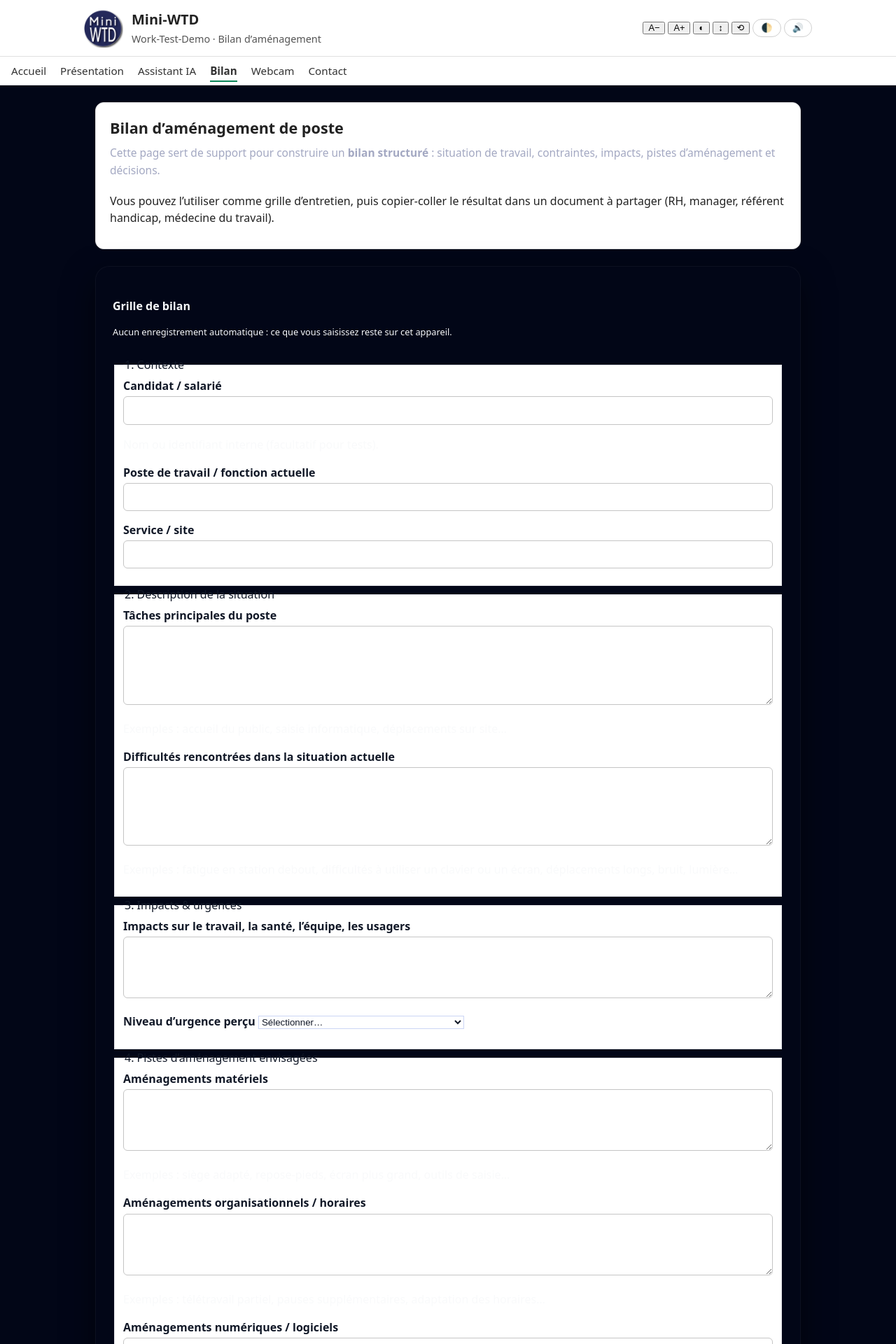
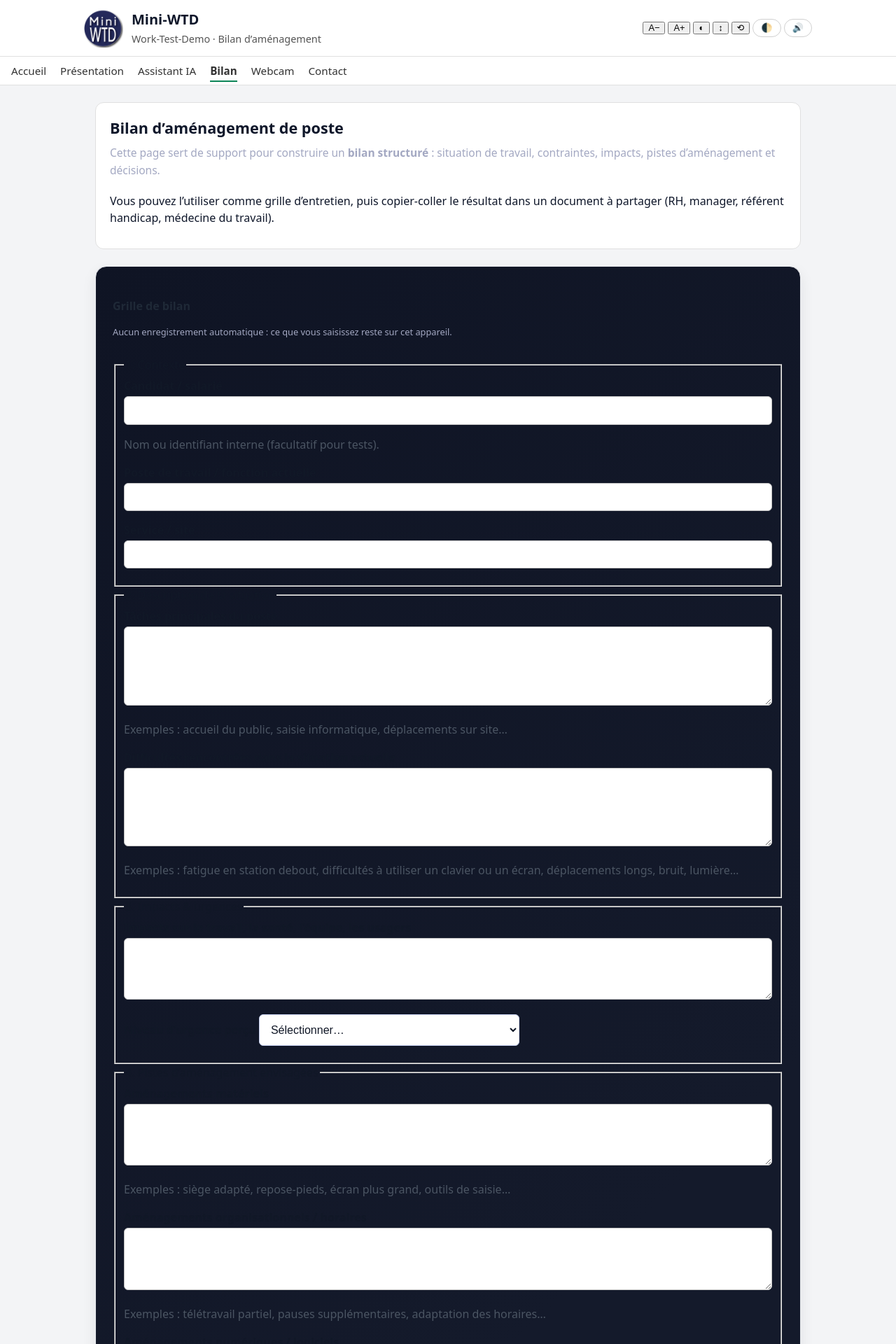
Before and after one commit to elanpourtous/Mini-WTD, a PHP site: page /evaluation-amenagement.html in a window 1280 px wide. Shown: the top 1920 px of the page at 70% size. Run offline with PHP 8.4, Linux system fonts and the light colour scheme.

Commit message:
Refactor CSS comments and improve styles
Updated comments for clarity and consistency. Adjusted styles for better readability on specific pages.

```diff
--- a/assets/css/mini-wtd-2025.css
+++ b/assets/css/mini-wtd-2025.css
@@ -1,6 +1,7 @@
 /* =========================================
    Mini-WTD · Charte graphique 2025 (Style B)
    Moderne · Tech · IA · Bleu nuit
+   + Compléments RGAA 2025
    ========================================= */
 
 /* ---------- 1. Variables globales ---------- */
@@ -169,8 +170,9 @@ img {
   display: flex;
   align-items: center;
   justify-content: center;
-  box-shadow: 0 0 0 2px rgba(255,255,255,0.06),
-              0 0 18px rgba(66, 70, 108, 0.9);
+  box-shadow:
+    0 0 0 2px rgba(255,255,255,0.06),
+    0 0 18px rgba(66, 70, 108, 0.9);
   overflow: hidden;
 }
 
@@ -396,7 +398,7 @@ img {
   outline-offset: 1px;
 }
 
-/* ---------- 9. Formulaires (bilan aménagement) ---------- */
+/* ---------- 9. Formulaires généraux ---------- */
 
 .mwtd-form-field {
   margin-bottom: 0.75rem;
@@ -455,7 +457,8 @@ img {
   color: var(--mwtd-text-muted);
 }
 
-/* Statuts pour tes bilans d’aménagement, candidats, etc. */
+/* Statuts pour bilans, candidats, etc. */
+
 .mwtd-pill-success {
   background: rgba(61,214,140,0.1);
   color: var(--mwtd-success);
@@ -472,11 +475,12 @@ img {
   background: rgba(69,176,255,0.1);
   color: var(--mwtd-info);
 }
+
 /* =========================================
    Complément RGAA 2025 · Mini-WTD
    - Focus visibles
-   - Mode contraste élevé (déjà branché via .high-contrast)
-   - Espacement augmenté (.large-spacing)
+   - Mode contraste élevé
+   - Espacement augmenté
    - Contenu masqué pour lecteurs d’écran
    - Réduction des animations
    ========================================= */
@@ -493,7 +497,6 @@ textarea:focus-visible {
   outline-offset: 2px;
 }
 
-/* On enlève les outlines moches par défaut */
 a:focus,
 button:focus,
 input:focus,
@@ -517,7 +520,7 @@ textarea:focus {
   border: 0 !important;
 }
 
-/* Variante : redevient visible au focus si besoin */
+/* Variante focusable */
 .sr-only-focusable:focus,
 .sr-only-focusable:active {
   position: static !important;
@@ -550,7 +553,7 @@ textarea:focus {
   padding-bottom: 1.9rem;
 }
 
-/* 4) Renfort contraste en mode .high-contrast (tu utilises déjà les variables) */
+/* 4) Renfort contraste général en mode .high-contrast */
 
 .high-contrast body {
   background-color: #000000;
@@ -607,13 +610,14 @@ td {
 th {
   text-align: left;
 }
+
 /* ============================
    Sous-navigation de page
    ============================ */
 
 .mwtd-subnav {
   position: sticky;
-  top: 0; /* ajuste si tu as déjà un header fixe */
+  top: 0;
   z-index: 30;
   margin: 0 auto 1rem;
   padding: 0.35rem 0.75rem;
@@ -661,258 +665,107 @@ th {
     justify-content: flex-start;
   }
 }
+
 /* =======================================
-   🚨 Boost contraste page webcam IA
+   PAGES SPÉCIALES — FORMULAIRES LISIBLES
+   (webcam IA + bilan d’aménagement)
    ======================================= */
 
+/* Corps en fond clair sur ces pages */
 body.webcam-page,
-body.webcam-page .mwtd-panel {
-  background: #020617; /* fond très sombre mais uniforme */
-}
-
-/* Les deux cartes principales */
-body.webcam-page .mwtd-panel .mwtd-card {
-  background: #020617;
-  color: #f9fafb;
-  box-shadow:
-    0 0 0 1px rgba(148, 163, 184, 0.5),
-    0 20px 40px rgba(15, 23, 42, 0.9);
-}
-
-/* Titres & textes dans le bloc webcam */
-body.webcam-page .mwtd-panel h2,
-body.webcam-page .mwtd-panel h3,
-body.webcam-page .mwtd-panel p,
-body.webcam-page .mwtd-panel li,
-body.webcam-page .mwtd-panel dt,
-body.webcam-page .mwtd-panel dd {
-  color: #f9fafb;
-}
-
-/* Légendes un peu moins fortes mais lisibles */
-body.webcam-page .form-hint,
-body.webcam-page .mwtd-observe-item dd {
-  color: #e5e7eb;
-}
-
-/* Overlay “en attente d’autorisation…” plus lisible */
-body.webcam-page .mwtd-webcam-overlay {
-  background: rgba(15,23,42,0.85);
-  color: #f9fafb;
-}
-
-/* ================================
-   Corrections de lisibilité formulaires
-   (bilan + webcam)
-   ================================ */
-
-/* Fond des panneaux : clair */
-.bilan-page .mwtd-panel,
-.webcam-page .mwtd-panel {
-  background-color: #f5f5f7;   /* gris très clair */
-  color: #111827;              /* texte foncé */
-}
-
-/* Cartes / blocs internes : blanc */
-.bilan-page .mwtd-card,
-.webcam-page .mwtd-card {
-  background-color: #ffffff;
-  color: #111827;
-  border-radius: 0.75rem;
-  box-shadow: 0 8px 20px rgba(15, 23, 42, 0.08);
-}
-
-/* Fieldsets et légendes */
-.mwtd-fieldset {
-  border: 1px solid #e5e7eb;
-  background-color: #ffffff;
-}
-
-.mwtd-fieldset legend {
-  color: #111827;
-}
-
-/* Inputs, selects, textareas lisibles sur fond clair */
-.mwtd-form input[type="text"],
-.mwtd-form input[type="email"],
-.mwtd-form input[type="tel"],
-.mwtd-form select,
-.mwtd-form textarea {
-  background-color: #ffffff;
-  color: #111827;
-  border: 1px solid #cbd5f5;
-}
-
-/* Texte d’aide */
-.form-hint {
-  color: #4b5563;
-}
-
-/* Labels bien visibles */
-.mwtd-form label {
-  color: #111827;
-}
-
-/* Quand le contraste élevé est activé,
-   on garde quand même une bonne lisibilité */
-.high-contrast .bilan-page .mwtd-panel,
-.high-contrast .webcam-page .mwtd-panel,
-.high-contrast .bilan-page .mwtd-card,
-.high-contrast .webcam-page .mwtd-card {
-  background-color: #ffffff !important;
-  color: #000000 !important;
-}
-
-<body class="bilan-page">
-
-/* ============================================================
-   🌟 Bilan d’aménagement — Version claire & lisible
-   ============================================================ */
-
-/* Corps de page en fond clair */
 body.bilan-page {
   background-color: #f3f4f6;
   color: #0f172a;
 }
 
-/* Bloc principal du formulaire */
-.bilan-page .mwtd-panel {
-  background-color: #ffffff;
-  color: #0f172a;
+/* Bloc principal */
+.webcam-page .mwtd-panel,
+.bilan-page  .mwtd-panel {
+  background-color: #f5f5f7;
+  color: #111827;
   border-radius: 1rem;
   box-shadow: 0 8px 20px rgba(15, 23, 42, 0.08);
-  padding: 2rem;
+  border: 1px solid #e5e7eb;
 }
 
-/* Cartes internes */
-.bilan-page .mwtd-card,
-.bilan-page fieldset {
-  background-color: #ffffff !important;
+/* Cartes / fieldsets internes */
+.webcam-page .mwtd-card,
+.bilan-page  .mwtd-card,
+.bilan-page  .mwtd-fieldset {
+  background-color: #ffffff;
+  color: #111827;
+  border-radius: 0.75rem;
   border: 1px solid #e5e7eb;
-  border-radius: 0.75rem;
-  padding: 1.5rem;
+  box-shadow: 0 4px 12px rgba(15, 23, 42, 0.05);
 }
 
-/* Lignes horizontales (les barres noires du screenshot) */
-.bilan-page hr,
-.bilan-page .mwtd-fieldset legend::before {
-  background: transparent !important;
-  border: none !important;
+/* Légendes et titres */
+.bilan-page  .mwtd-fieldset legend,
+.bilan-page  .mwtd-card-title,
+.webcam-page .mwtd-card-title {
+  color: #1f2937;
+  font-weight: 600;
 }
 
-/* Inputs et textarea */
-.bilan-page input,
-.bilan-page textarea,
-.bilan-page select {
-  background-color: #ffffff !important;
-  border: 1px solid #d1d5db !important;
-  color: #0f172a !important;
+/* Labels & texte d’aide */
+.bilan-page  label,
+.webcam-page label {
+  color: #111827;
+  font-weight: 600;
+}
+
+.bilan-page  .form-hint,
+.webcam-page .form-hint {
+  color: #4b5563;
+}
+
+/* Inputs, selects, textareas — fond blanc, texte foncé */
+.bilan-page  input[type="text"],
+.bilan-page  input[type="email"],
+.bilan-page  input[type="tel"],
+.bilan-page  select,
+.bilan-page  textarea,
+.webcam-page input[type="text"],
+.webcam-page input[type="email"],
+.webcam-page input[type="tel"],
+.webcam-page select,
+.webcam-page textarea {
+  background-color: #ffffff;
+  color: #111827;
+  border: 1px solid #cbd5f5;
+  border-radius: 6px;
   font-size: 1rem;
   padding: 0.75rem;
 }
 
-/* Labels */
-.bilan-page label {
-  color: #0f172a !important;
-  font-weight: 600;
+/* Boutons principaux sur ces pages */
+.bilan-page .btn.btn-primary,
+.webcam-page .btn.btn-primary {
+  background-color: #2563eb;
+  border-color: #1d4ed8;
+  color: #ffffff;
 }
 
-/* Sous-titres et hints */
-.bilan-page .form-hint {
-  color: #475569 !important;
+/* Overlay webcam (“en attente d’autorisation…”) */
+.webcam-page .mwtd-webcam-overlay {
+  background: rgba(15,23,42,0.85);
+  color: #f9fafb;
 }
 
-/* Titre de section */
-.bilan-page .mwtd-card-title {
-  color: #0f172a !important;
+/* En mode contraste élevé, on garde un fond clair
+   (noir sur blanc, très lisible) */
+.high-contrast body.webcam-page,
+.high-contrast body.bilan-page {
+  background-color: #ffffff;
+  color: #000000;
 }
 
-/* ============================================
-   PAGE BILAN — MODE CLAIR LISIBLE
-   ============================================ */
-
-/* Conteneur principal */
-.bilan-page .mwtd-panel {
-  background-color: #f5f5f7 !important;   /* Fond clair */
-  color: #111827 !important;
-  border-radius: 12px;
-  border: none;
-  padding: 2rem;
-  box-shadow: 0 8px 20px rgba(0,0,0,0.05);
+.high-contrast .webcam-page .mwtd-panel,
+.high-contrast .bilan-page  .mwtd-panel,
+.high-contrast .webcam-page .mwtd-card,
+.high-contrast .bilan-page  .mwtd-card {
+  background-color: #ffffff;
+  color: #000000;
+  border: 2px solid #000000;
+  box-shadow: none;
 }
-
-/* Fieldsets */
-.bilan-page .mwtd-fieldset {
-  background-color: #ffffff !important;   /* Fond blanc */
-  border: 1px solid #e5e7eb !important;   /* Gris clair */
-  padding: 1.5rem !important;
-  border-radius: 10px;
-  margin-bottom: 2rem;
-}
-
-/* Légendes */
-.bilan-page .mwtd-fieldset legend {
-  color: #1f2937 !important;
-  font-weight: 600;
-}
-
-/* Textes */
-.bilan-page label,
-.bilan-page p,
-.bilan-page .form-hint {
-  color: #1f2937 !important;
-}
-
-/* Inputs et textarea */
-.bilan-page input,
-.bilan-page textarea,
-.bilan-page select {
-  background-color: #fff !important;
-  border: 1px solid #d1d5db !important; /* gris doux */
-  color: #111 !important;
-  border-radius: 6px !important;
-}
-
-/* Boutons */
-.bilan-page .btn-primary {
-  background-color: #2563eb !important; /* bleu accessible */
-  border-color: #1d4ed8 !important;
-  color: #ffffff !important;
-}
-
-/* Supprime totalement la bande bleue foncée */
-.bilan-page .mwtd-card,
-.bilan-page .mwtd-panel > * {
-  background: transparent !important;
-}
-
-/* ============================================
-   Correction fond sombre du bilan — 100% CLAIR
-   ============================================ */
-
-.bilan-page .mwtd-panel,
-.bilan-page .mwtd-card,
-.bilan-page .mwtd-card-header {
-    background-color: #ffffff !important; /* blanc */
-    color: #111 !important;
-    border: 1px solid #e5e7eb !important; /* gris clair */
-}
-
-/* Supprime le fond bleu nuit de l'intérieur */
-.bilan-page .mwtd-panel * {
-    background: transparent !important;
-}
-
-/* Amélioration des titres */
-.bilan-page .mwtd-card-title,
-.bilan-page .mwtd-card-subtitle {
-    color: #1f2937 !important; /* gris foncé lisible */
-}
-
-/* Style des fieldsets */
-.bilan-page .mwtd-fieldset {
-    background: #fafafa !important;      /* fond gris très clair */
-    border: 1px solid #e5e7eb !important;
-    border-radius: 10px;
-    padding: 1.5rem;
-}
```
